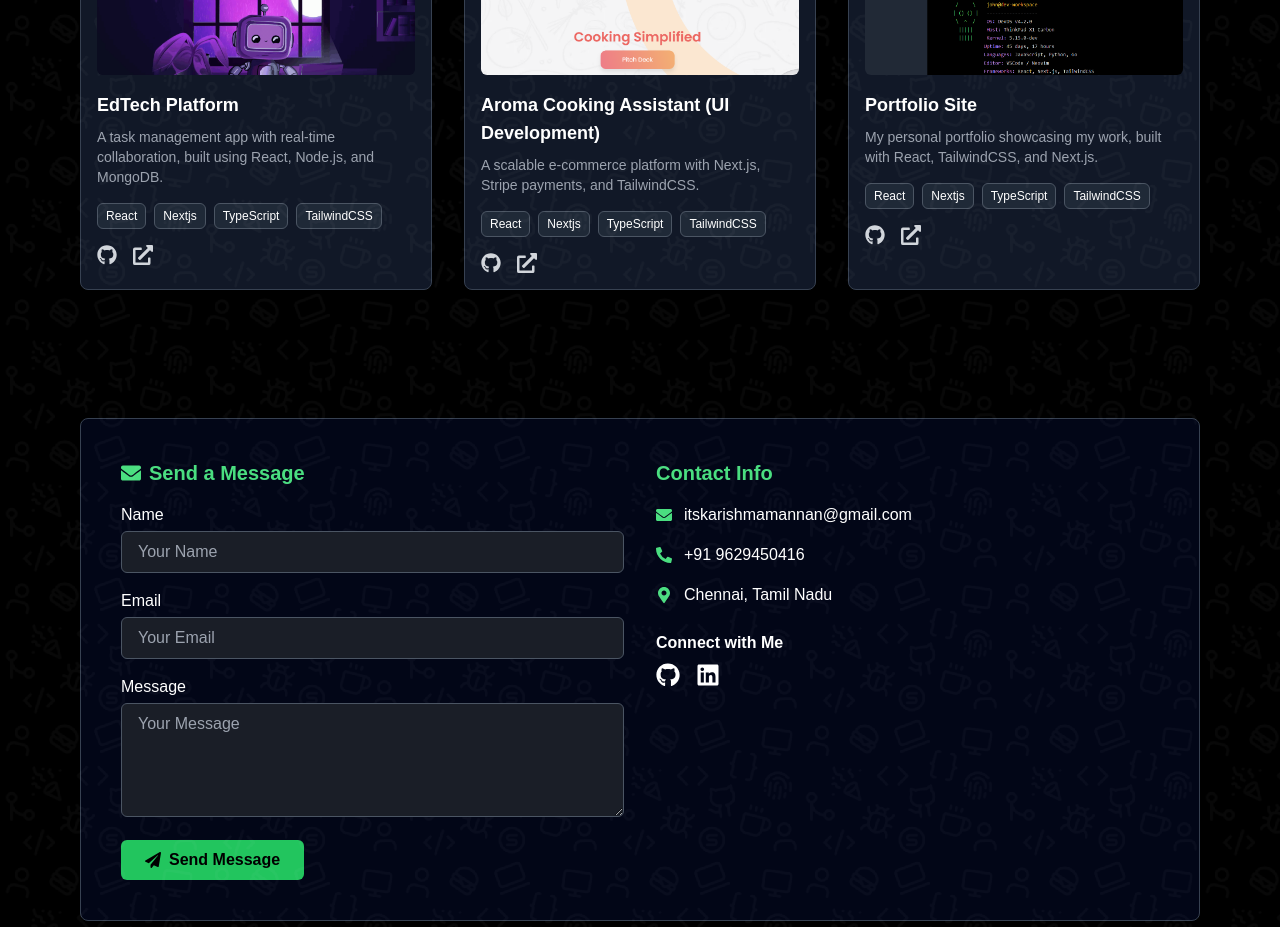
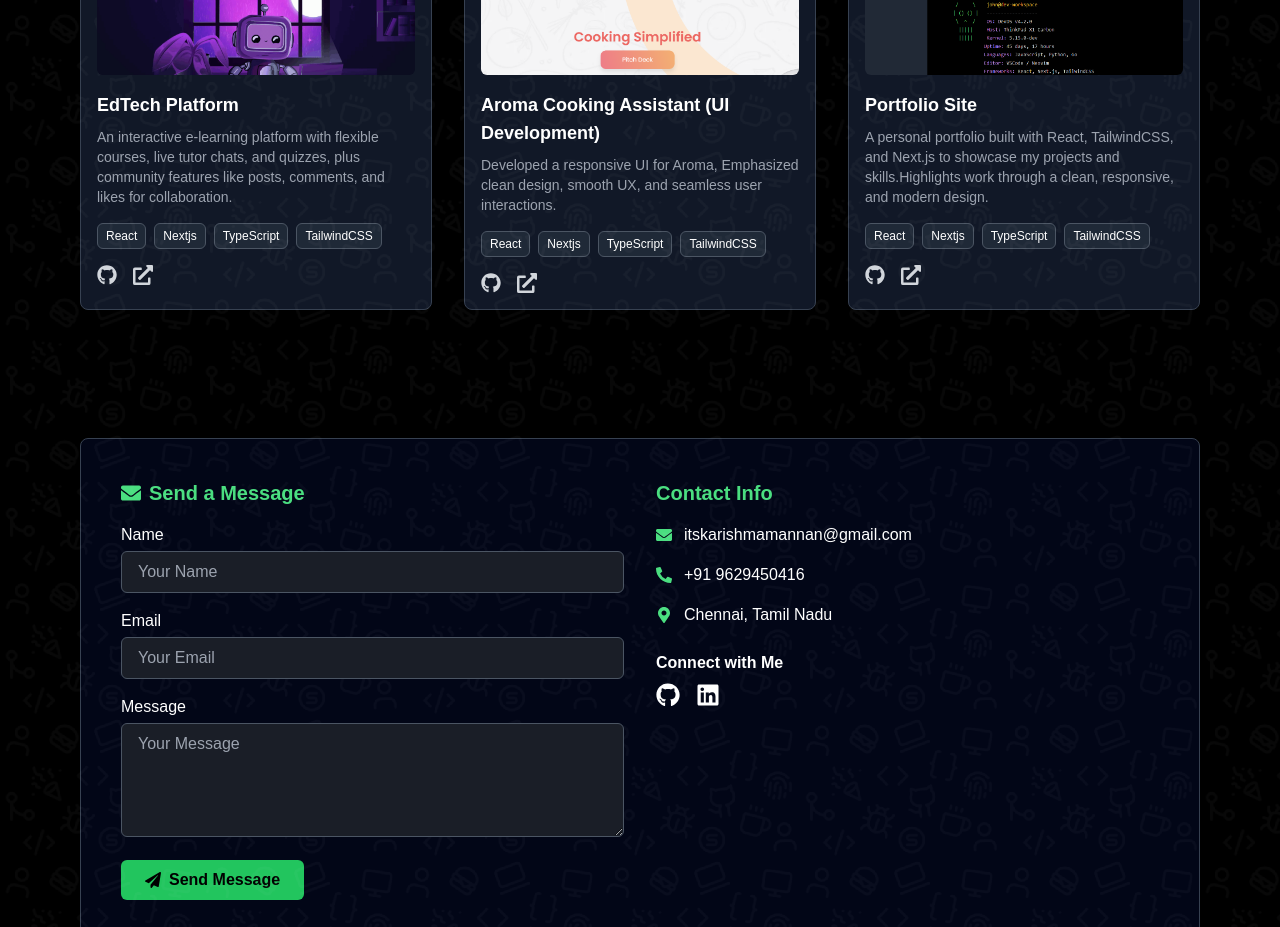
Before and after one commit to itskarishmadev/KarishmaPortfolio, a Next.js app: page / in a window 1280 px wide. Shown: the part 3040-3967 px from the top of the page. Built offline with nearby package versions, Linux system fonts and the light colour scheme.

Commit message:
porjectDesc-done

```diff
--- a/src/componens/projects/index.tsx
+++ b/src/componens/projects/index.tsx
@@ -7,7 +7,7 @@ const projects = [
   {
     title: "EdTech Platform",
     description:
-      "A task management app with real-time collaboration, built using React, Node.js, and MongoDB.",
+      "An interactive e-learning platform with flexible courses, live tutor chats, and quizzes, plus community features like posts, comments, and likes for collaboration.",
     image: "/mynervapic.png",
     tags: ["React", "Nextjs", "TypeScript", "TailwindCSS"],
     github: "#",
@@ -16,7 +16,7 @@ const projects = [
   {
     title: "Aroma Cooking Assistant (UI Development)",
     description:
-      "A scalable e-commerce platform with Next.js, Stripe payments, and TailwindCSS.",
+      "Developed a responsive UI for Aroma, Emphasized clean design, smooth UX, and seamless user interactions.",
     image: "/aromapic.png",
     tags: ["React", "Nextjs", "TypeScript", "TailwindCSS"],
     github: "#",
@@ -25,7 +25,7 @@ const projects = [
   {
     title: "Portfolio Site",
     description:
-      "My personal portfolio showcasing my work, built with React, TailwindCSS, and Next.js.",
+      "A personal portfolio built with React, TailwindCSS, and Next.js to showcase my projects and skills.Highlights work through a clean, responsive, and modern design.",
     image: "/portfoliopic.png",
     tags: ["React", "Nextjs", "TypeScript", "TailwindCSS"],
     github: "#",
```
